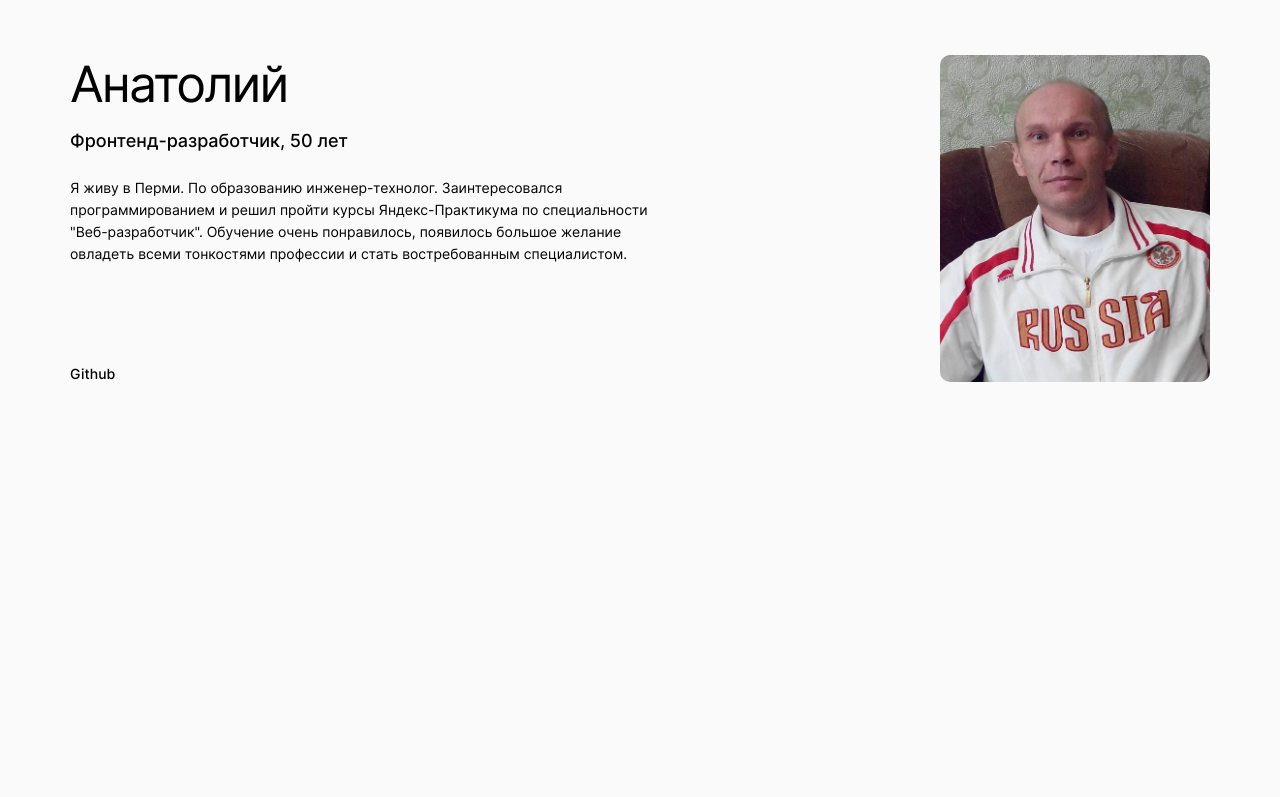
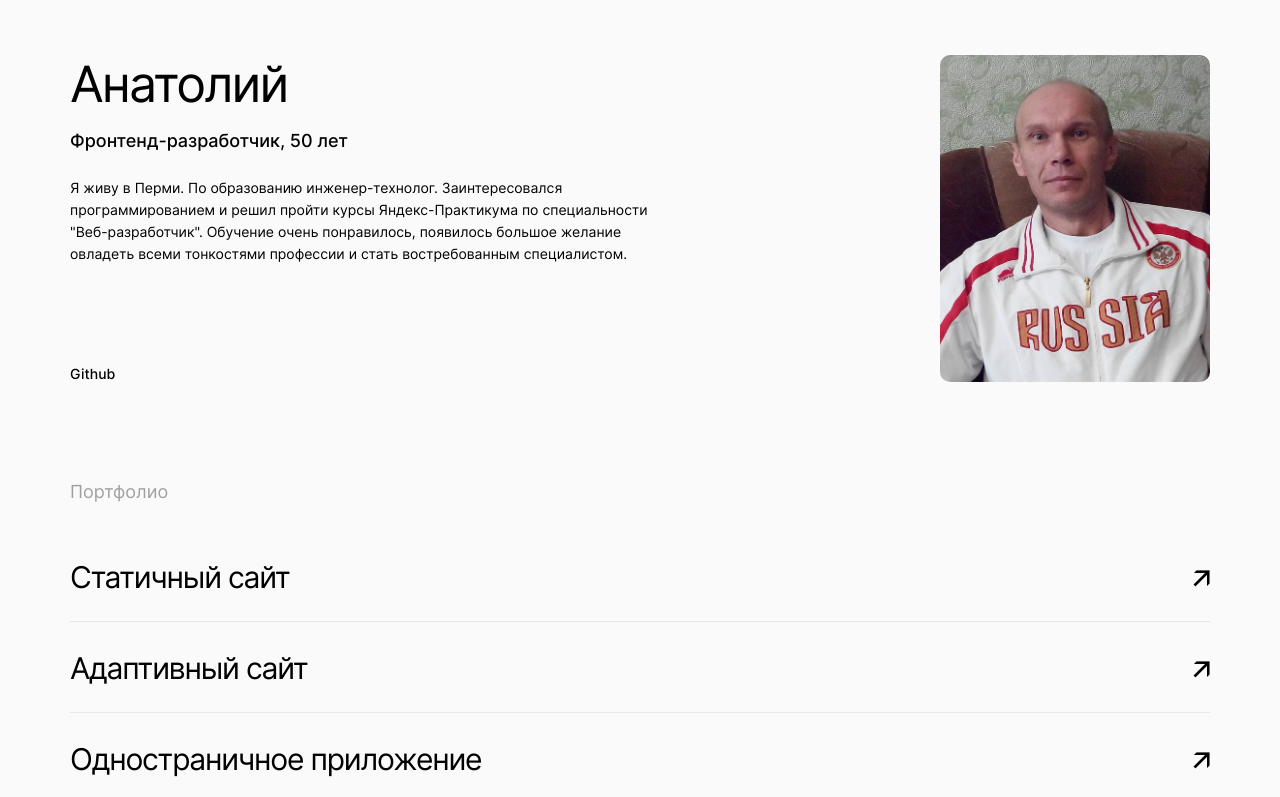
Before and after one commit to Anatoly-72/movies-explorer-frontend, a React (Create React App) app: page / in a window 1280 px wide. Shown: the part 2000-2797 px from the top of the page. Before the commit the page ends 2402 px from the top, so only its background shows below. Built offline with nearby package versions, Linux system fonts and the light colour scheme.

Commit message:
feat: добавить портфолио

```diff
--- a/src/components/App/App.js
+++ b/src/components/App/App.js
@@ -1,6 +1,6 @@
 import './App.css';
 import { Switch, Route } from 'react-router-dom';
-import Header from '../Header/Header';
+// import Header from '../Header/Header';
 import Main from '../Main/Main';
 // import Footer from '../Footer/Footer';
 
@@ -9,7 +9,7 @@ function App() {
     <div className='app'>
       <Switch>
         <Route exact path='/'>
-          <Header />
+          {/* <Header /> */}
           <Main />
         </Route>
       </Switch>
--- a/src/components/Main/Main.js
+++ b/src/components/Main/Main.js
@@ -1,17 +1,23 @@
+import Header from "../Header/Header";
 import Promo from "../Promo/Promo";
 import AboutProject from "../AboutProject/AboutProject";
 import Techs from "../Techs/Techs";
 import AboutMe from "../AboutMe/AboutMe";
-// import Portfolio from "./Portfolio/Portfolio";
+import Portfolio from "../Portfolio/Portfolio";
+// import Footer from '../Footer/Footer';
 
 function Main() {
   return (
     <>
-      <Promo />
-      <AboutProject />
-      <Techs />
-      <AboutMe />
-      {/* <Portfolio /> */}
+      <Header />
+      <main className="main">
+        <Promo />
+        <AboutProject />
+        <Techs />
+        <AboutMe />
+        <Portfolio />
+      </main>
+      {/* <Footer /> */}
     </>
   );
 }
--- /dev/null
+++ b/src/components/Portfolio/Portfolio.css
@@ -0,0 +1,85 @@
+.portfolio {
+  max-width: calc(100% - 140px);
+  margin: 0 auto;
+  padding: 100px 0 125px;
+}
+
+.portfolio__title {
+  font-weight: 400;
+  font-size: 18px;
+  line-height: 20px;
+  color: #a0a0a0;
+  margin: 0;
+  padding-bottom: 50px;
+}
+
+.portfolio__list {
+  display: flex;
+  flex-direction: column;
+  gap: 21px;
+  margin: 0;
+  padding: 0;
+}
+
+.portfolio__item {
+  font-weight: 400;
+  font-size: 30px;
+  line-height: 50px;
+  letter-spacing: -0.04em;
+  list-style: none;
+  border-bottom: 1px solid #e8e8e8;
+  margin: 0;
+  padding: 0 0 19px 0;
+}
+
+.portfolio__item:last-child {
+  border-bottom: none;
+}
+
+.portfolio__link {
+  display: flex;
+  justify-content: space-between;
+  color: #000;
+  text-decoration: none;
+  cursor: pointer;
+  transition: 0.2s ease;
+}
+
+.portfolio__link:after {
+  content: "\1F86D";
+}
+
+.portfolio__link:hover {
+  opacity: 0.5;
+}
+
+@media screen and (max-width: 991px) {
+  .portfolio {
+    max-width: calc(100% - 100px);
+    padding: 90px 0;
+  }
+
+  .portfolio__item {
+    font-size: 28px;
+    padding-bottom: 17px;
+    border-bottom: 1px solid #e6e6e6;
+  }
+}
+
+@media screen and (max-width: 767px) {
+  .portfolio {
+    max-width: calc(100% - 28px);
+    padding: 70px 0;
+  }
+
+  .portfolio__title {
+    font-size: 14px;
+    padding-bottom: 40px;
+  }
+
+  .portfolio__item {
+    font-size: 18px;
+    line-height: 28px;
+    padding: 0 0 18px 0;
+  }
+}
--- /dev/null
+++ b/src/components/Portfolio/Portfolio.js
@@ -0,0 +1,43 @@
+import "./Portfolio.css";
+
+function Portfolio() {
+  return (
+    <section className="portfolio">
+      <h2 className="portfolio__title">Портфолио</h2>
+      <ul className="portfolio__list">
+        <li className="portfolio__item">
+          <a
+            className="portfolio__link"
+            rel="noreferrer"
+            href="#"
+            target="_blank"
+          >
+            Статичный сайт
+          </a>
+        </li>
+        <li className="portfolio__item">
+          <a
+            className="portfolio__link"
+            rel="noreferrer"
+            href="#"
+            target="_blank"
+          >
+            Адаптивный сайт
+          </a>
+        </li>
+        <li className="portfolio__item">
+          <a
+            className="portfolio__link"
+            rel="noreferrer"
+            href="#"
+            target="_blank"
+          >
+            Одностраничное приложение
+          </a>
+        </li>
+      </ul>
+    </section>
+  );
+}
+
+export default Portfolio;
```
